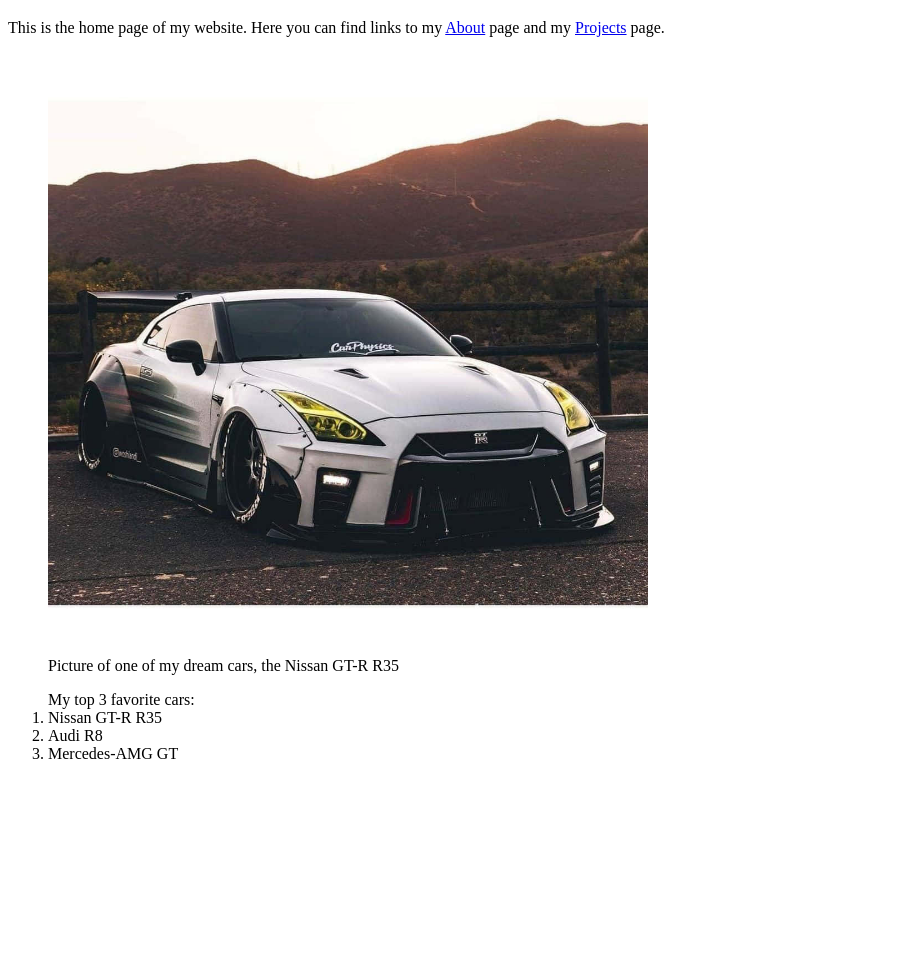
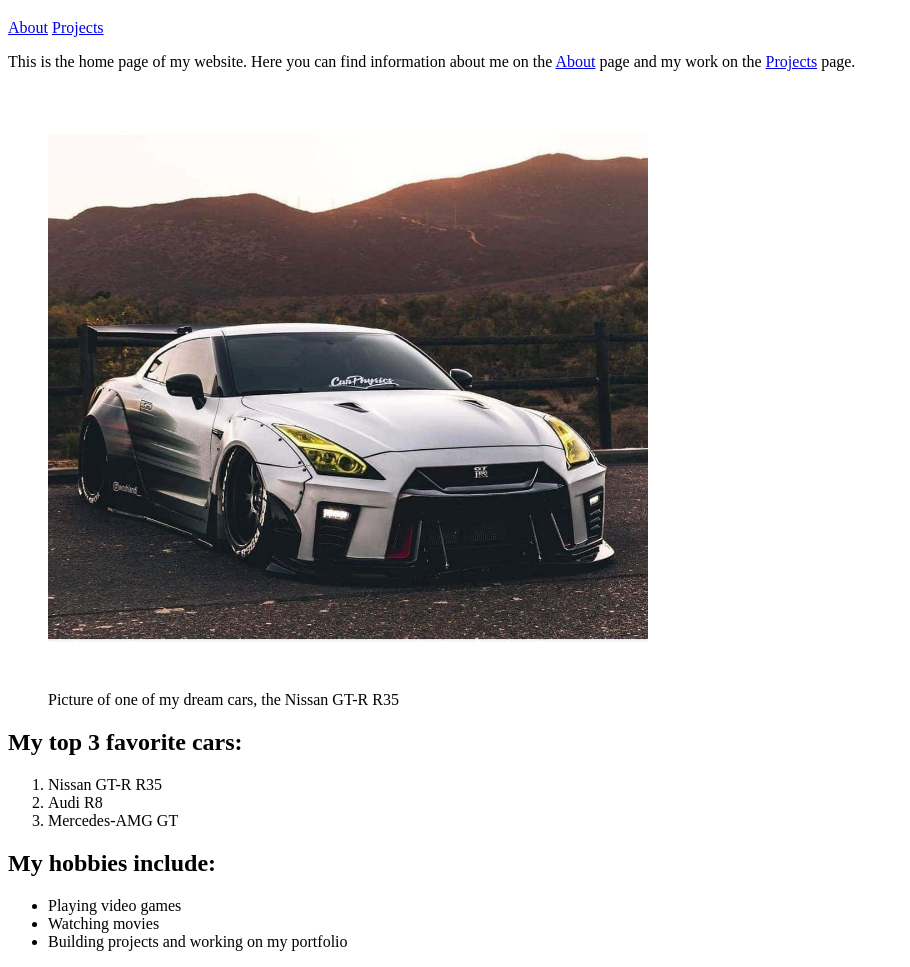
Before and after one commit to amansingh909/cosc219-site, a plain HTML site: page index.html in a window 1280 px wide. Shown: the part 61-1028 px from the top of the page, without its empty margins (0-910 px from the left). Before the commit the page ends 840 px from the top, so only its background shows below. Drawn offline with Linux system fonts and the light colour scheme.

Commit message:
Worked on home page a bit. added pics, list.

```diff
--- a/index.html
+++ b/index.html
@@ -3,22 +3,34 @@
 <head>
     <meta charset="UTF-8">
     <meta name="viewport" content="width=device-width, initial-scale=1.0">
-    <title>Home Page</title>
+    <title>Aman Singh - Home</title>
 </head>
 <body>
-    <div>
+    <header>
         <h1>Welcome to Aman Singh's Page</h1>
-    <p>This is the home page of my website. Here you can find links to my <a href="about.html">About</a> page and my <a href="projects.html">Projects</a> page.</p>
+        <nav>
+            <a href="about.html">About</a>
+            <a href="projects.html">Projects</a>
+        </nav>
+    </header>
+    <main>
+        <p>This is the home page of my website. Here you can find information about me on the <a href="about.html">About</a> page and my work on the <a href="projects.html">Projects</a> page.</p>
         <figure>
             <img src="images/r35.jpg" alt="Picture of one of my dream cars, the Nissan GT-R R35" width="600" height="600">
             <figcaption>Picture of one of my dream cars, the Nissan GT-R R35</figcaption>
         </figure>
-
-</div>
- <ol>My top 3 favorite cars:
+        <h2>My top 3 favorite cars:</h2>
+        <ol>
             <li>Nissan GT-R R35</li>
             <li>Audi R8</li>
             <li>Mercedes-AMG GT</li>
         </ol>
+        <h2>My hobbies include:</h2>
+        <ul>
+            <li>Playing video games</li>
+            <li>Watching movies</li>
+            <li>Building projects and working on my portfolio</li>
+        </ul>
+    </main>
 </body>
 </html>
```
Lines whose indentation alone changed are shown as unchanged.
